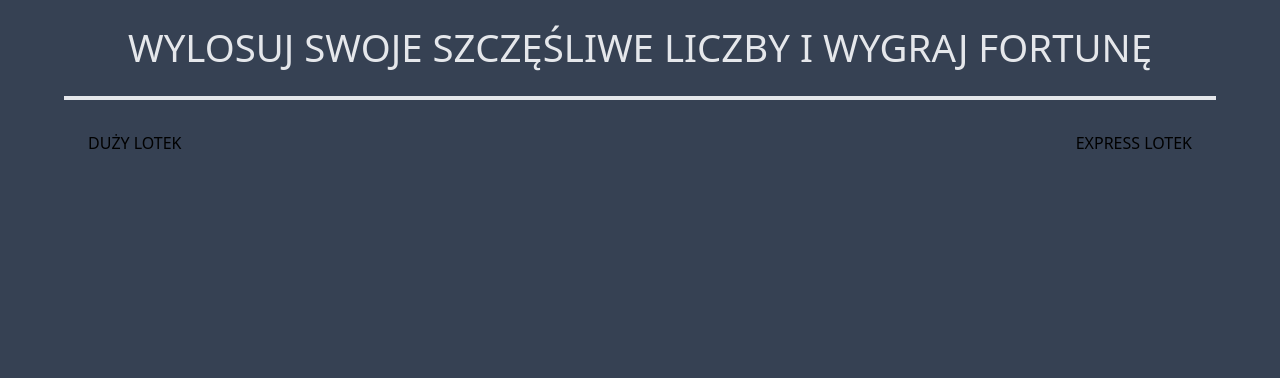
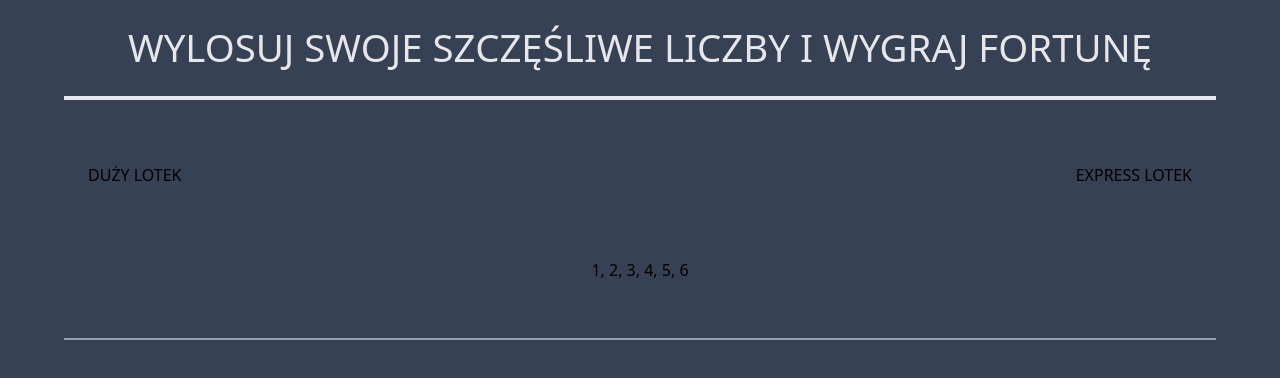
Before and after one commit to Scorpion19702022/RANDOM_LOTTTO_NUMBERS, a React (Vite) app: page / in a window 1280 px wide. Shown: the top 378 px of the page. Built offline with nearby package versions, Linux system fonts and the light colour scheme.

Commit message:
added style

```diff
--- a/src/Components/LottoNumbers/LottoNumbers.tsx
+++ b/src/Components/LottoNumbers/LottoNumbers.tsx
@@ -1,9 +1,12 @@
 const LottoNumbers = () => {
 	return (
-		<section className='w-[90%] h-[30%] flex flex-col justify-between items-center p-6'>
+		<section className='w-[90%] h-[30%] flex flex-col justify-around items-center p-6 border-b-2 border-gray-400'>
 			<div className='w-full h-[20%] flex justify-between'>
 				<button className=''>{`duży lotek`.toLocaleUpperCase()}</button>
 				<button className=''>{`express lotek`.toLocaleUpperCase()}</button>
+			</div>
+			<div>
+				<span>1, 2, 3, 4, 5, 6</span>
 			</div>
 		</section>
 	)
```
